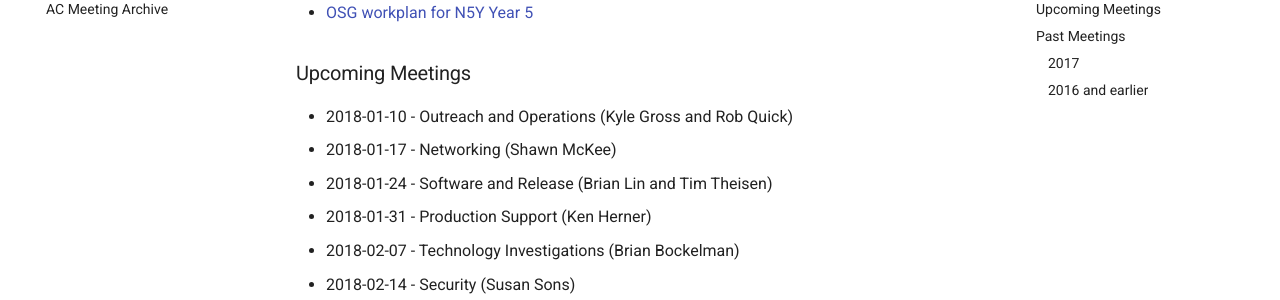
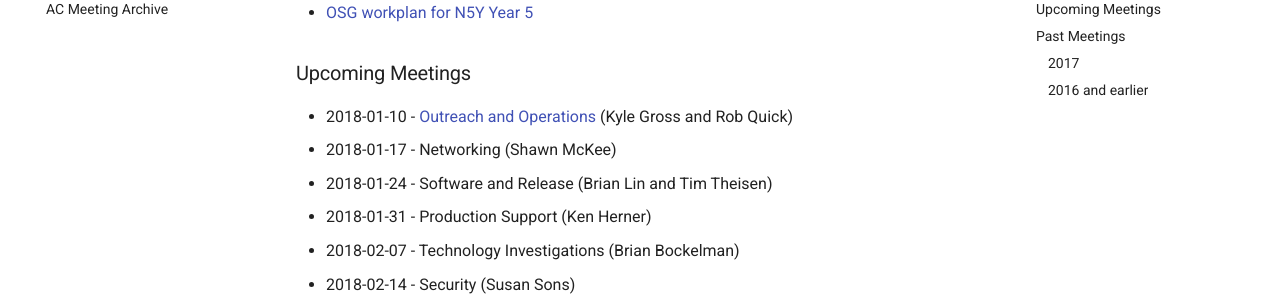
Before and after one commit to ppaschos/management-1, an MkDocs documentation site: the page built from docs/area-coordinators.md, in a window 1280 px wide and 900 px high, scrolled down 969 px. Shown: the part 153-453 px from the top of the window. Built offline with MkDocs 1.6.1 and Material for MkDocs 9.7.7, drawn with Linux system fonts in a browser that asks for light colours; old or Windows-style settings are respelled for this version of MkDocs; part of the change alters nothing that is shown.

Commit message:
Added link for 2018-01-10

```diff
--- a/docs/area-coordinators.md
+++ b/docs/area-coordinators.md
@@ -44,7 +44,7 @@ The current Area Coordinators are:
 
 ### Upcoming Meetings
 
-- 2018-01-10 - Outreach and Operations (Kyle Gross and Rob Quick)
+- 2018-01-10 - [Outreach and Operations](https://github.com/opensciencegrid/operations/blob/master/docs/acops-10-Jan-2018.md) (Kyle Gross and Rob Quick)
 - 2018-01-17 - Networking (Shawn McKee)
 - 2018-01-24 - Software and Release (Brian Lin and Tim Theisen)
 - 2018-01-31 - Production Support (Ken Herner)
```
